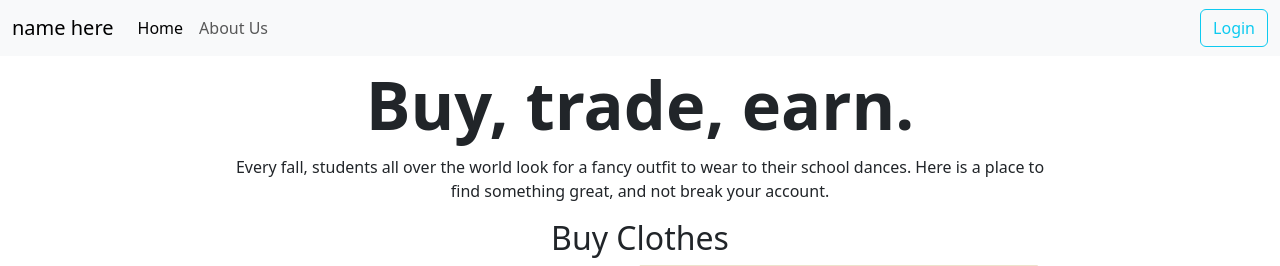
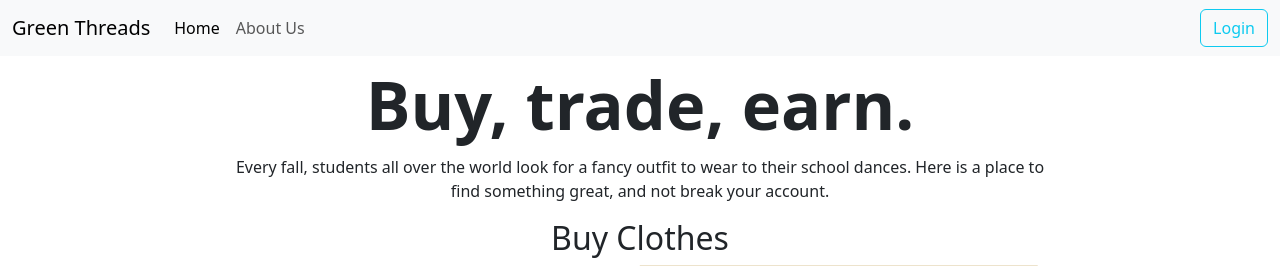
Before and after one commit to notskiing/CAC2024, a Flask app: page / in a window 1280 px wide. Shown: the top 266 px of the page. Run offline with Flask 2, Linux system fonts and the light colour scheme; data that the repository does not hold is empty; some libraries are stand-ins or nearby versions.

Commit message:
i am trying again THIRD

```diff
--- a/templates/index.html
+++ b/templates/index.html
@@ -20,7 +20,7 @@
 
     <nav class="navbar navbar-expand-lg bg-body-tertiary">
         <div class="container-fluid">
-            <a class="navbar-brand" href="/">name here</a>
+            <a class="navbar-brand" href="/">Green Threads</a>
             <button class="navbar-toggler" type="button" data-bs-toggle="collapse"
                 data-bs-target="#navbarSupportedContent" aria-controls="navbarSupportedContent" aria-expanded="false"
                 aria-label="Toggle navigation">
```
